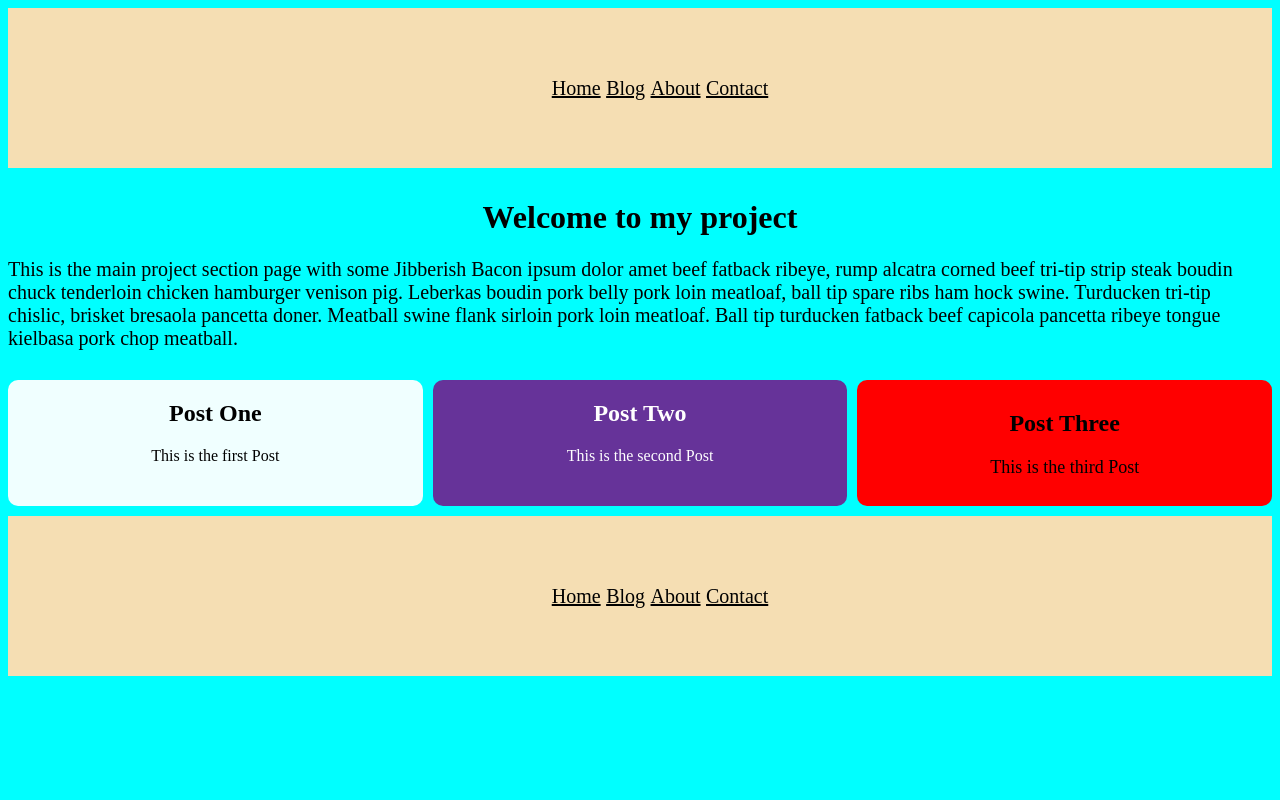
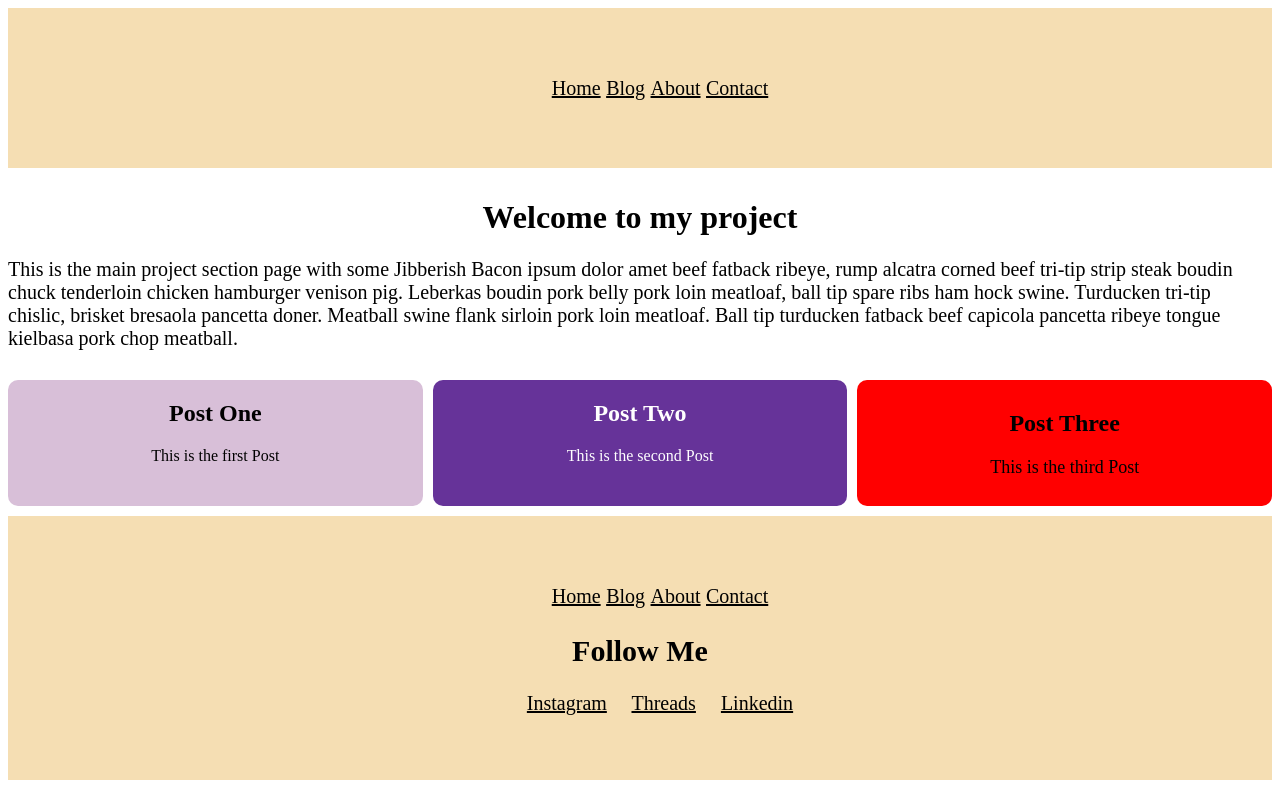
Before and after one commit to demetriusthornton/Udacity-Cohort-9, a plain HTML site: page Course 5 - flexbox and CSS Grid/index.html in a window 1280 px wide. Drawn offline with Linux system fonts and the light colour scheme.

Commit message:
added socail links

```diff
--- a/Course 5 - flexbox and CSS Grid/assets/css/style.css
+++ b/Course 5 - flexbox and CSS Grid/assets/css/style.css
@@ -4,7 +4,7 @@ a {
 }
 
 body {
-  background-color: aqua;
+  background-color: ;
   display: grid;
   gap: 10px;
   grid-template-columns: repeat(3, 1fr);
@@ -12,7 +12,8 @@ body {
     "header header header"
     "main main main"
     "one two three"
-    "footer footer footer";
+    "footer footer footer"
+    "ig threads link";
 }
 
 header {
@@ -45,7 +46,7 @@ footer {
 
 #postone {
   grid-area: one;
-  background-color: azure;
+  background-color: thistle;
   border-radius: 10px;
   text-align: center;
 }
@@ -78,3 +79,19 @@ p {
   color: black;
   font-size: 18px;
 }
+
+.follow {
+  font-size: 20px;
+  text-align: center;
+}
+#ig {
+  padding: 20px;
+}
+
+#threads {
+  padding: 120px9px;
+}
+
+#link {
+  padding: 20px;
+}
--- a/Course 5 - flexbox and CSS Grid/index.html
+++ b/Course 5 - flexbox and CSS Grid/index.html
@@ -64,6 +64,14 @@
           <a href="#">Contact</a>
         </ul>
       </nav>
+      <div class="follow">
+        <h2>Follow Me</h2>
+        <ol>
+          <a id="ig" href="instagram">Instagram</a>
+          <a id="threads" href="instagram">Threads</a>
+          <a id="link" href="instagram">Linkedin</a>
+        </ol>
+      </div>
     </footer>
   </body>
 </html>
```
